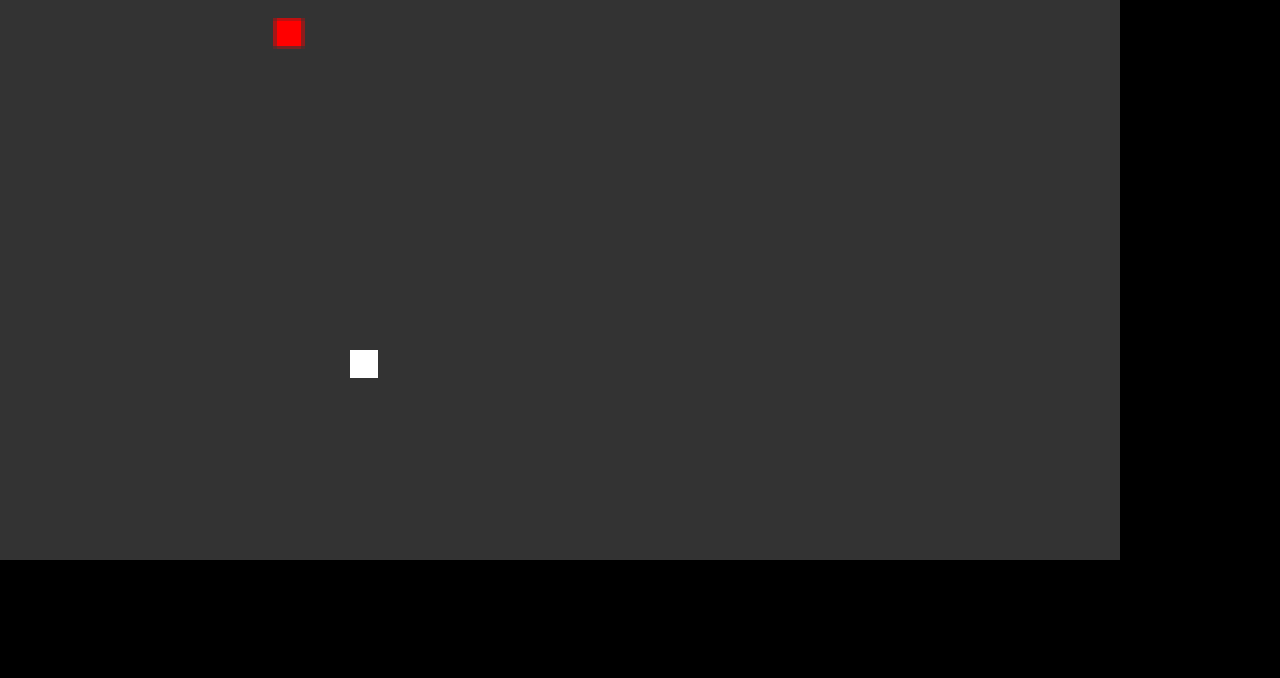
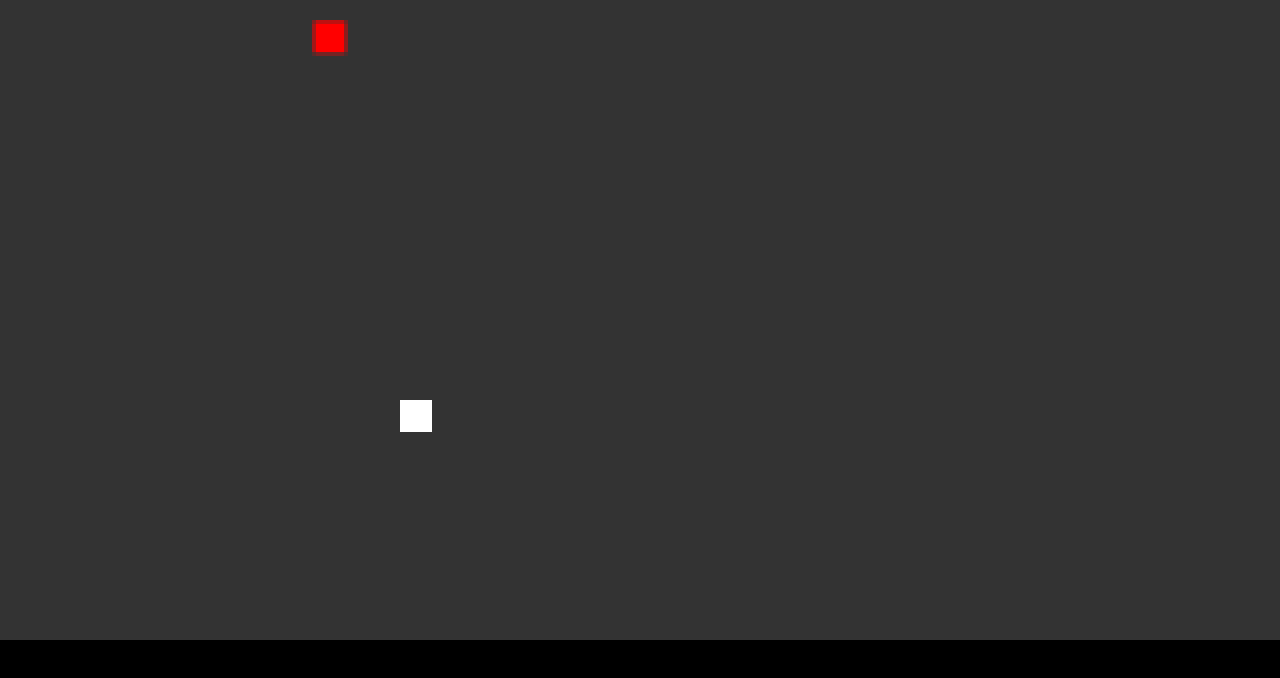
Before and after one commit to xintamosaik/second, a plain HTML site: page index.html in a window 1280 px wide. Drawn offline with Linux system fonts and the light colour scheme.

Commit message:
better resize

```diff
--- a/render.js
+++ b/render.js
@@ -50,10 +50,9 @@ document.body.style.margin = "unset"
 const ASPECT_RATIO = WIDTH / HEIGHT;
 
 const resizeObserver = new ResizeObserver(entries => {
-	console.log(entries[0]);
-	console.log(entries[0].contentRect);
 
-	const { width, height } = entries[0].contentRect;
+	const width = window.innerWidth;
+	const height = window.innerHeight;
 	// the aspect ratio has to be respected
 	if (width / height > ASPECT_RATIO) {
 		game.style.width = height * ASPECT_RATIO + "px";
@@ -63,6 +62,7 @@ const resizeObserver = new ResizeObserver(entries => {
 		game.style.width = width + "px";
 		game.style.height = width / ASPECT_RATIO + "px";
 	}
+
 });
 
 resizeObserver.observe(document.body);
```
Also changed, not shown: index.html (+4 -1 lines), loop.js (line endings or trailing spaces).
